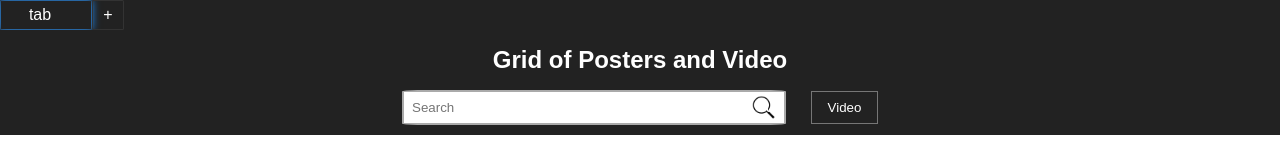
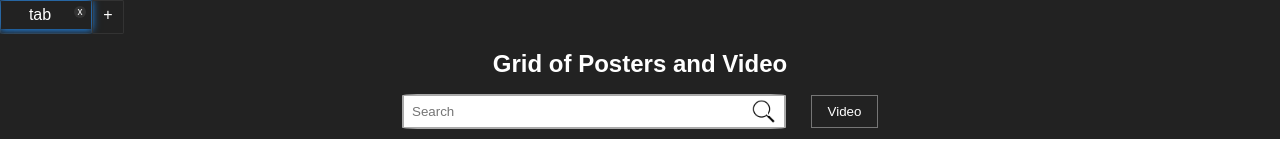
Before and after one commit to craghagBg/grid, a React (Create React App) app: page / in a window 1280 px wide. Shown: the top 160 px of the page. Built offline with nearby package versions, Linux system fonts and the light colour scheme.

Commit message:
1.2 ... Work... //todo remove tab // remove bugs..

```diff
--- a/package.json
+++ b/package.json
@@ -3,6 +3,7 @@
   "version": "0.1.0",
   "private": true,
   "dependencies": {
+    "axios": "^0.18.0",
     "react": "^16.4.1",
     "react-dom": "^16.4.1",
     "react-scripts": "1.1.4"
--- a/src/App.js
+++ b/src/App.js
@@ -8,20 +8,30 @@ class App extends Component {
         super(props, context);
         this.state = {
             items: {},
-            searchType: 'Video'
+            searchType: 'Video',
+            inputValue: ''
         };
     }
 
-    getResponse(items, searchString, searchType){
-        items.map((item) => item.searchType = searchType);
-        this.setState({items:items, searchType: searchType})
+    getResponse(items, inputValue, searchType, updateHeader){
+        if (items && items.length > 0) items.map((item) => item.searchType = searchType);
+
+        this.setState({items ,inputValue, searchType, updateHeader})
     }
 
     render() {
         return (
             <div className="Wrapper">
-                <Header responseCallBack={this.getResponse.bind(this)}/>
-                <MainContainer items={this.state.items} searchType={this.state.searchType}/>
+                <Header responseCallBack={
+                    this.getResponse.bind(this)}
+                    items={this.state.items}
+                    inputValue={this.state.inputValue}
+                    searchType={this.state.searchType}
+                    updateHeader={this.state.updateHeader}/>
+
+                <MainContainer
+                    items={this.state.items}
+                    searchType={this.state.searchType}/>
             </div>
         );
     }
--- a/src/Components/Grid.js
+++ b/src/Components/Grid.js
@@ -10,14 +10,14 @@ class Grid extends Component {
     }
 
     componentWillReceiveProps (props) {
-        this.setState({items: props.items, searchType: props.searchType, action: false, content: ''});
+        this.setState({items: props.items, searchType: props.searchType, present: false, content: ''});
     }
 
     buildPosters () {
         let key = 0;
         let currStyle = {};
 
-        return this.state.items ? this.state.items.map((item)=>{
+        return this.state.items && this.state.items.length > 0 ? this.state.items.map((item)=>{
             if (this.state.searchType === config.searchType.video) {
                 currStyle = {
                     backgroundImage: `url(${tools.has(['snippet', 'thumbnails', 'medium', 'url'], item)})`,
@@ -29,7 +29,7 @@ class Grid extends Component {
                 return <li
                     key={++key}
                     style={currStyle}
-                    currContent={item.id.videoId}
+                    currcontent={item.id.videoId}
                     onClick={ this.play.bind(this) }>
                 </li>
             } else {
@@ -45,7 +45,7 @@ class Grid extends Component {
                 };
                 return <li
                     key={++key}
-                    currContent={ image }
+                    currcontent={ image }
                     style={currStyle}
                     onClick={ this.play.bind(this) }>
                 </li>
@@ -56,7 +56,7 @@ class Grid extends Component {
 
     play (e) {
         if (e.target.localName === 'li') {
-            this.setState({present: true, content: e.target.attributes.currContent.nodeValue});
+            this.setState({present: true, content: e.target.attributes.currcontent.nodeValue});
         } else {
             this.setState({present: false});
         }
@@ -75,7 +75,7 @@ class Grid extends Component {
     }
 
     render () {
-        let content = this.state.present ?
+        let items = this.state.present ?
             <div className="player">
                 {this.buildFrame(this.state.content)}
                 <button className='close-video' onClick={this.play.bind(this)}>Close</button>
@@ -84,7 +84,7 @@ class Grid extends Component {
 
         return (
             <div className='grid'>
-                {content}
+                {items}
             </div>
         );
     }
--- a/src/Components/Nav.js
+++ b/src/Components/Nav.js
@@ -1,4 +1,5 @@
 import React, {Component} from 'react';
+import config from '../config';
 
 class Nav extends Component {
     constructor(props) {
@@ -7,8 +8,20 @@ class Nav extends Component {
         this.state = {
             active: 0,
             tabs: [
-                {id: 0, name: 'tab'}
+                {id: 0, inputValue: 'tab', items: {}, searchType: config.searchType.video}
             ]
+        };
+    }
+
+    componentWillReceiveProps(nextProps) {
+        if (nextProps.updateHeader !== false) {
+            let tabs = JSON.parse(JSON.stringify(this.state.tabs));
+
+            tabs[this.state.active].items = nextProps.items;
+            tabs[this.state.active].inputValue = nextProps.inputValue;
+            tabs[this.state.active].searchType = nextProps.searchType;
+
+            this.setState({ tabs: tabs});
         }
     }
 
@@ -16,14 +29,20 @@ class Nav extends Component {
         this.setState((prevState) => {
             return {
                 active: prevState.tabs.length,
-                tabs: prevState.tabs.concat({id: prevState.tabs.length, name:'tab'})
+                tabs: prevState.tabs.concat({id: prevState.tabs.length, inputValue:'tab'})
             };
         });
     }
 
     onClick (e) {
-        if (e.target.href) {
+        if (e.target.href) { //<a>
             let id = e.target.href.slice(e.target.href.indexOf('#') + 1);
+            this.props.responseCallBack(
+                this.state.tabs[id].items || {},
+                this.state.tabs[id].inputValue,
+                this.state.tabs[id].searchType,
+                false);
+
             this.setState({active: id});
         } else {
             let id = e.target.parentElement.href.slice(e.target.parentElement.href.indexOf('#') + 1);
@@ -42,18 +61,19 @@ class Nav extends Component {
     }
 
     render() {
-        let tabs = this.state.tabs.map((tab) => {
+        console.log(this.state);
+        let tabs = this.state.tabs ? this.state.tabs.map((tab) => {
             let className = tab.id ===  parseInt(this.state.active) ? 'tab active' : 'tab';
 
             return (
                 <li key={tab.id}>
                     <a className={className} href={'#' + tab.id} onClick={this.onClick.bind(this)}>
-                        {tab.name}
+                        {tab.inputValue}
                         <span className='close'>x</span>
                     </a>
                 </li>
             )
-        });
+        }) : '';
         return (
             <div className="tabs">
                 <ul>
--- a/src/Components/Search.js
+++ b/src/Components/Search.js
@@ -1,5 +1,6 @@
 import React, {Component} from 'react';
 import config from '../config';
+import axios from 'axios';
 
 class Search extends Component {
     constructor (props) {
@@ -33,13 +34,18 @@ class Search extends Component {
         e.preventDefault();
         let url = this.buildUrl(this.state.inputValue);
 
-        fetch(url)
-            .then(function(response) {
-                return response.json();
-            })
-            .then(function(json) {
-                    this.props.responseCallBack(json.items || {}, this.state.inputValue, this.state.searchType);
-            }.bind(this));
+        axios.get(url)
+            .then(function (response) {
+                this.props.responseCallBack(response.data.items || {}, this.state.inputValue, this.state.searchType)
+            }.bind(this))
+
+        // fetch(url)
+        //     .then(function(response) {
+        //         return response.json();
+        //     })
+        //     .then(function(json) {
+        //             this.props.responseCallBack(json.items || {}, this.state.inputValue, this.state.searchType);
+        //     }.bind(this));
     }
 
     render () {
--- a/src/Styles/Header.css
+++ b/src/Styles/Header.css
@@ -74,6 +74,8 @@ li {
     width: 80px;
     display: inline-block;
     padding: 5px;
+    overflow: hidden;
+    text-overflow: ellipsis;
 }
 .active {
     border-color: dodgerblue;
@@ -88,9 +90,11 @@ li {
 a {
     text-decoration: none;
     color: #fff;
+    overflow: hidden;
+    text-overflow: ellipsis;
 }
 
-a:hover span {
+li:hover span {
     visibility: visible;
     background-color: #333333;
     font-size: x-small;
--- a/src/config.js
+++ b/src/config.js
@@ -12,7 +12,7 @@ export default {
     picture: {
         url: 'https://content.googleapis.com/customsearch/v1?',
         queryParams: [
-            { key: 'key', value : 'AIzaSyCCKLybKJyAthr83ecSAdjEQrlfnG6VMpo'},
+            { key: 'key', value : 'AIzaSyCLSBES4hH6XgtSMh3lsfbnOy0UHYCF4kg'},
             { key: 'cx', value: '015877985254590403594:m3qfylt4ozc'},
             { key: 'searchType', value : 'image'}
         ]
```
Also changed, not shown: 1 other file (tests, documents, lock files or other folders).
